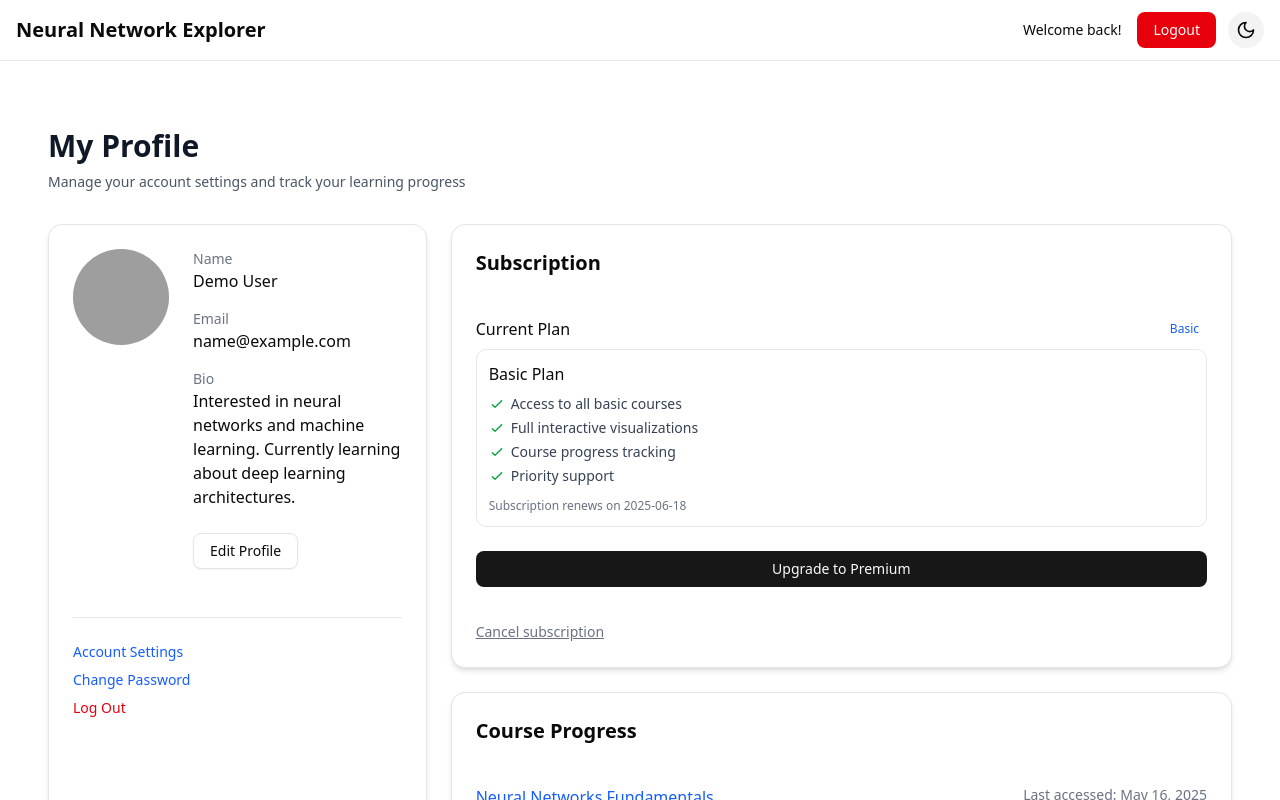
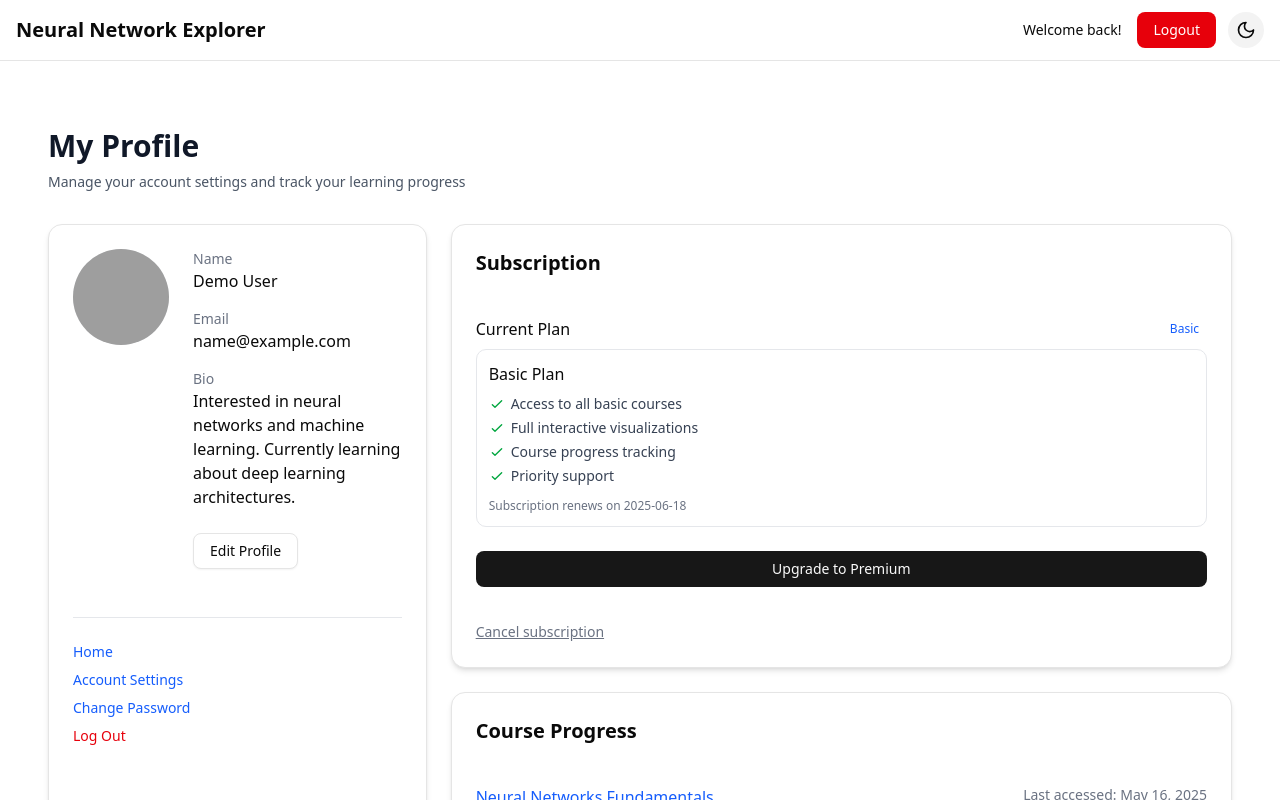
Before and after one commit to dilum-randira/Nural_Network_Animation, a Next.js app: page /user/profile in a window 1280 px wide. Shown: the top 800 px of the page. Built offline with nearby package versions, Linux system fonts and the light colour scheme; sample sign-in values are in the browser's storage; grey boxes are pictures that could not be loaded.

Commit message:
updage home page

```diff
--- a/src/app/user/profile/page.tsx
+++ b/src/app/user/profile/page.tsx
@@ -2,6 +2,7 @@
 
 import { useState, useEffect } from 'react';
 import { useRouter } from 'next/navigation';
+import Link from 'next/link';
 import { Card } from '@/components/ui/card';
 import { UserProfile } from '@/components/user/UserProfile';
 import { UserCourseProgress } from '@/components/user/UserCourseProgress';
@@ -85,18 +86,21 @@ export default function ProfilePage() {
 
               <div className="mt-6 pt-6 border-t border-gray-200 dark:border-gray-700">
                 <div className="flex flex-col space-y-2">
-                  <a
+                  <Link href="/" className="text-sm text-blue-600 dark:text-blue-400 hover:underline">
+                    Home
+                  </Link>
+                  <Link
                     href="/user/settings"
                     className="text-sm text-blue-600 dark:text-blue-400 hover:underline"
                   >
                     Account Settings
-                  </a>
-                  <a
+                  </Link>
+                  <Link
                     href="/user/password"
                     className="text-sm text-blue-600 dark:text-blue-400 hover:underline"
                   >
                     Change Password
-                  </a>
+                  </Link>
                   <button
                     className="text-sm text-red-600 dark:text-red-400 hover:underline text-left"
                     onClick={() => {
```
